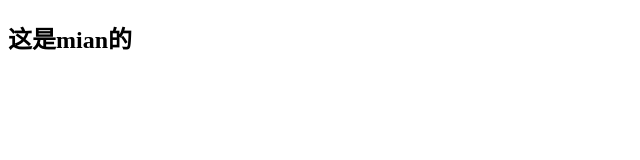
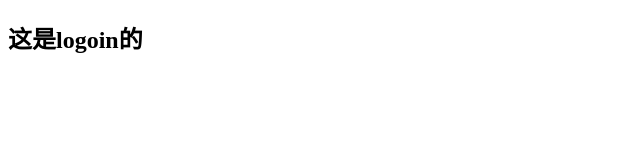
Before and after one commit to cwf305/cs, a plain HTML site: page index.html in a window 1280 px wide. Shown: the full height of the page, 0-640 px from the left. Drawn offline with Linux system fonts and the light colour scheme.

Commit message:
提交了login

```diff
--- a/index.html
+++ b/index.html
@@ -7,6 +7,6 @@
     <title>Document</title>
 </head>
 <body>
-    <h2>这是mian的</h2>
+    <h2>这是logoin的</h2>
 </body>
 </html>
```
